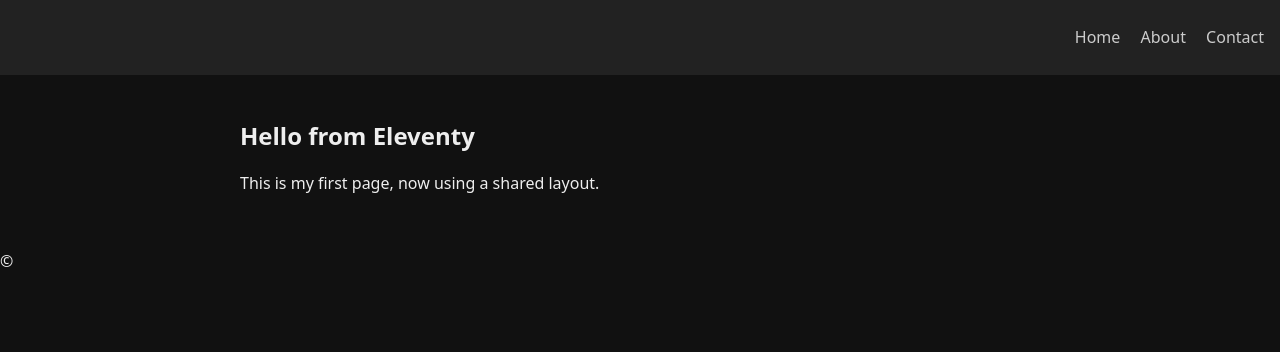
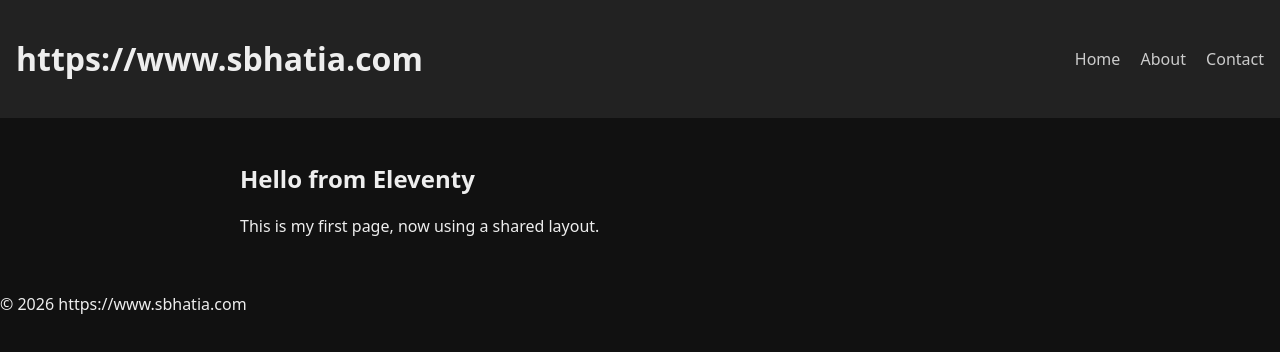
Before and after one commit to GuruDevJi/sbhatia, an Eleventy site: page src/index.njk in a window 1280 px wide. Built offline with nearby package versions, Linux system fonts and the light colour scheme; Eleventy itself is replaced by a stand-in of ours; files that its build step writes are made by us from their sources.

Commit message:
fix var issue

```diff
--- a/src/_includes/base.njk
+++ b/src/_includes/base.njk
@@ -8,7 +8,7 @@
 </head>
 <body>
   <header>
-    <h1>{{ siteName }}</h1>
+    <h1>{{ var.siteName }}</h1>
     <nav>
       <a href="/">Home</a>
       <a href="/about/">About</a>
@@ -21,7 +21,7 @@
   </main>
 
   <footer>
-    <p>&copy; {{ currentYear }} {{ siteName }}</p>
+    <p>&copy; {{ var.currentYear }} {{ var.siteName }}</p>
   </footer>
 
   <script src="/assets/js/main.js"></script>
```
Also changed, not shown: src/_data/var.json (renamed from src/_data/general.json).
